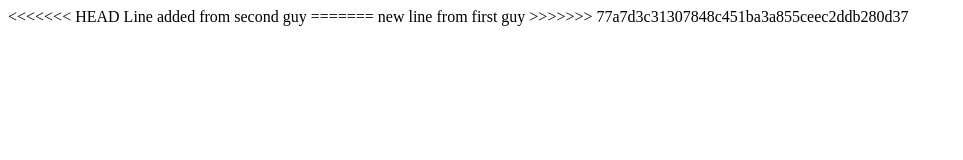
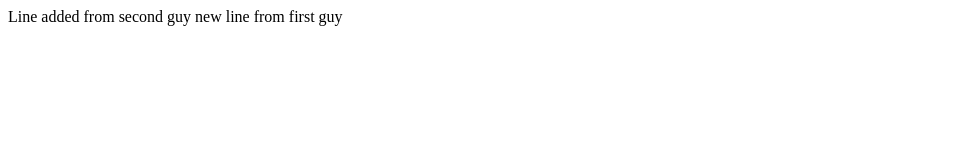
Before and after one commit to ketulbasiqa/performGit, a plain HTML site: page index.html in a window 1280 px wide. Shown: the whole page, without its empty margins (0-963 px from the left). Drawn offline with Linux system fonts and the light colour scheme.

Commit message:
Change in Master

```diff
--- a/index.html
+++ b/index.html
@@ -1,11 +1,11 @@
 <html!>
 <body>
 
-<<<<<<< HEAD
+
 Line added from second guy
-=======
+
 new line from first guy
->>>>>>> 77a7d3c31307848c451ba3a855ceec2ddb280d37
+
 
 </body>
 </html>
```
